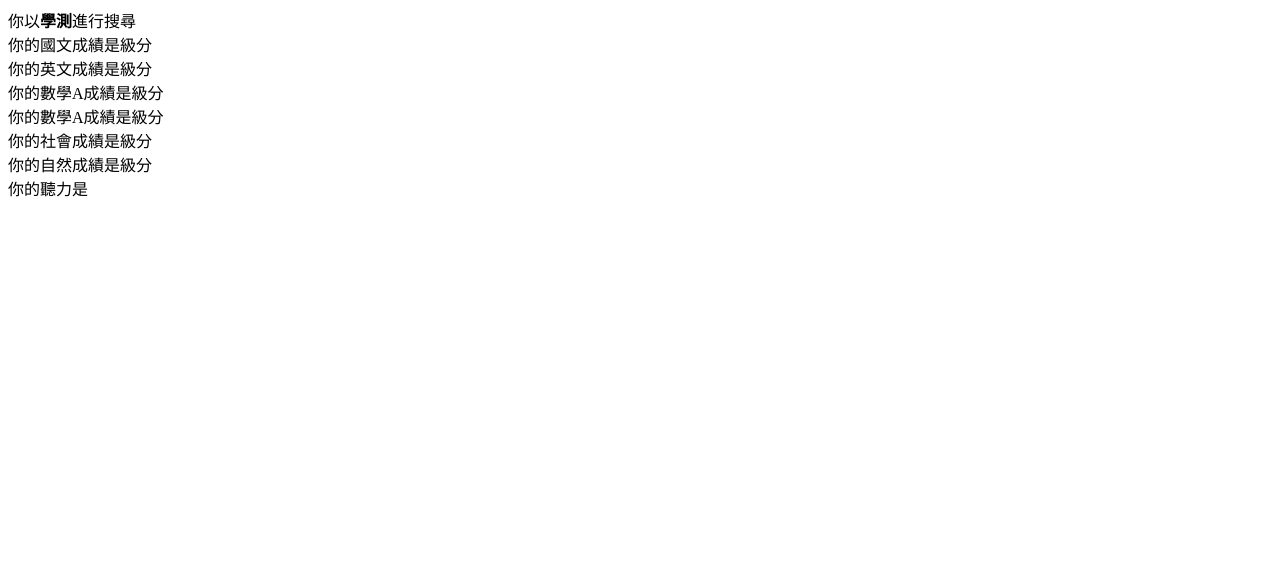
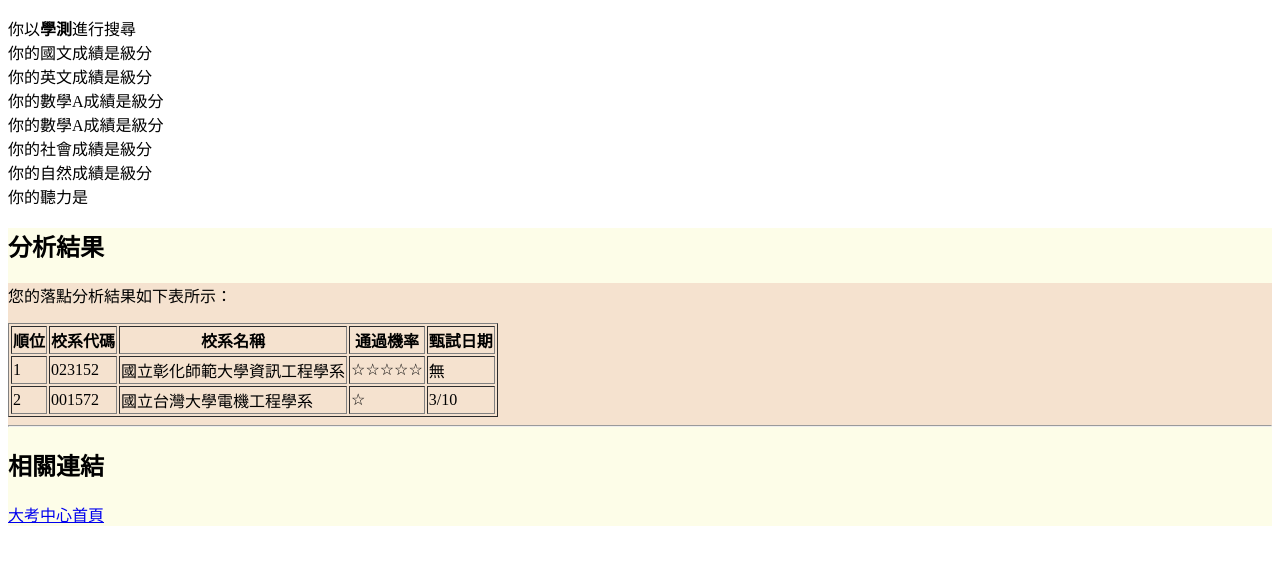
Before and after one commit to itsjeremyhsieh/PHP-Sample, a PHP site: page /showGSAT.php in a window 1280 px wide. Shown: the top 565 px of the page. Run offline with PHP 8.4, Linux system fonts and the light colour scheme; data that the repository does not hold is empty.

Commit message:
some improvements

```diff
--- a/showGSAT.php
+++ b/showGSAT.php
@@ -1,4 +1,10 @@
-
+<!DOCTYPE html>
+<title>
+    <meta charset = "utf-8">
+    <title>分析結果</title>
+</title>
+<body>
+    <p>
         <?php
         echo "你以<b>學測</b>進行搜尋","<br>";
         $chi = $_POST['chinese'];
@@ -32,3 +38,27 @@ if(isset( $_POST ["interest"]))
         }
 
         ?>
+        <div style="background-color: rgb(253, 253, 232);">
+        <h2>分析結果</h2>
+        <p>
+        <div style="background-color: #f5e2cf;">
+
+        您的落點分析結果如下表所示：
+        <table  wide=”200” height=”800” border =”3”>
+        <tr>
+        <td align="center"><b>順位</b></td>
+        <td align="center"><b>校系代碼</b></td>
+        <td align="center"><b>校系名稱</b></td>
+        <td align="center"><b>通過機率</b></td>
+        <td align="center"><b>甄試日期</b></td></tr>
+        <tr><td> 1 </td><td>023152</td><td> 國立彰化師範大學資訊工程學系</td><td>☆☆☆☆☆</td><td>無</td></tr>
+        <tr><td> 2 </td><td>001572</td><td> 國立台灣大學電機工程學系</td><td>☆</td><td>3/10</td></tr>
+        </p>
+        </table>
+        <div style="background-color:rgb(253, 253, 232);">
+        <hr>
+
+        <h2>相關連結</h2>
+        <a href='https://www.ceec.edu.tw/'>大考中心首頁</a>
+    </p>
+</body>
```
Also changed, not shown: GSAT.html (+8 -29 lines), WelcomePage.html (+5 -6 lines), showAST.php (+32 -1 lines). Lines whose indentation alone changed are shown as unchanged.
